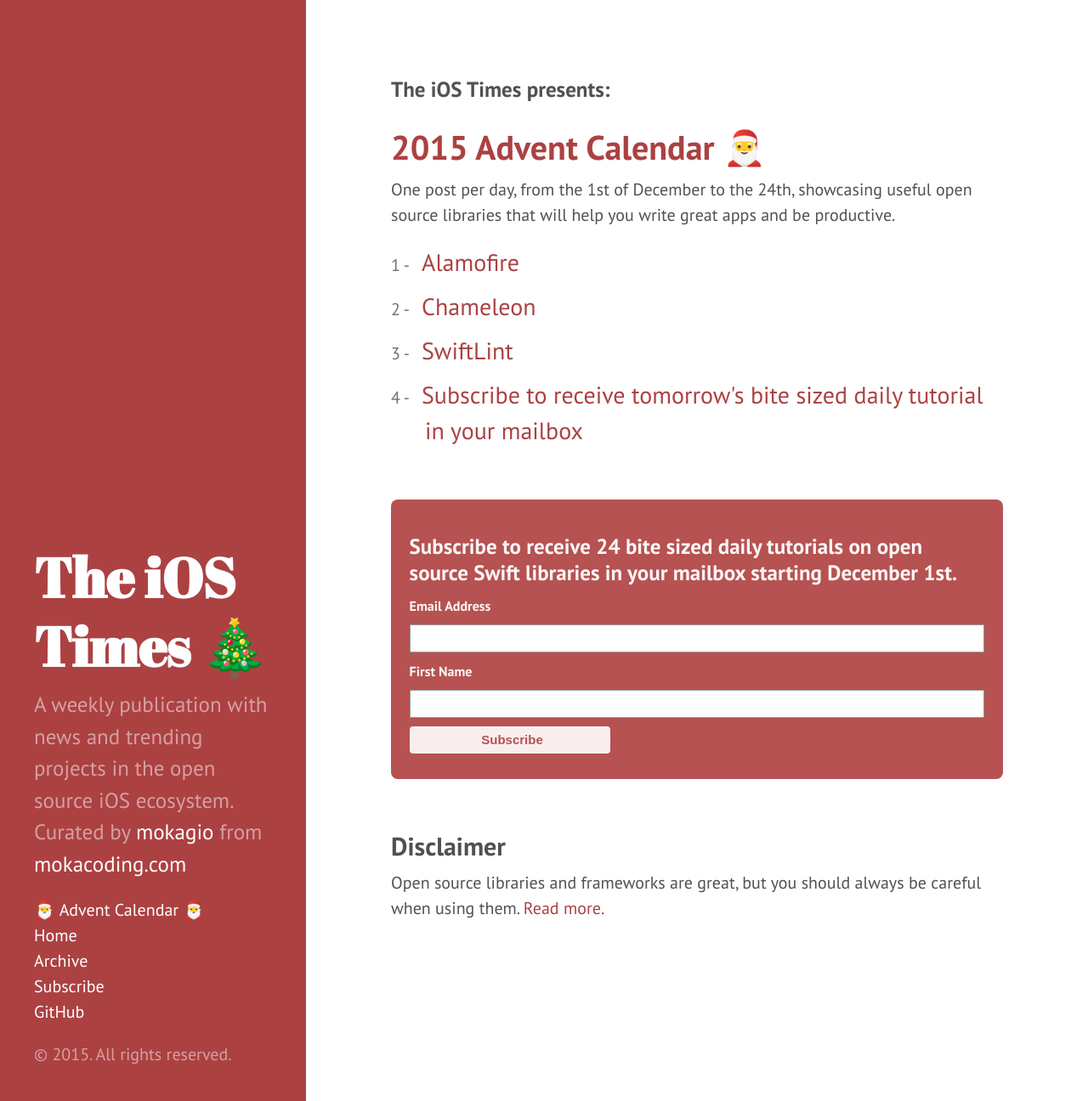
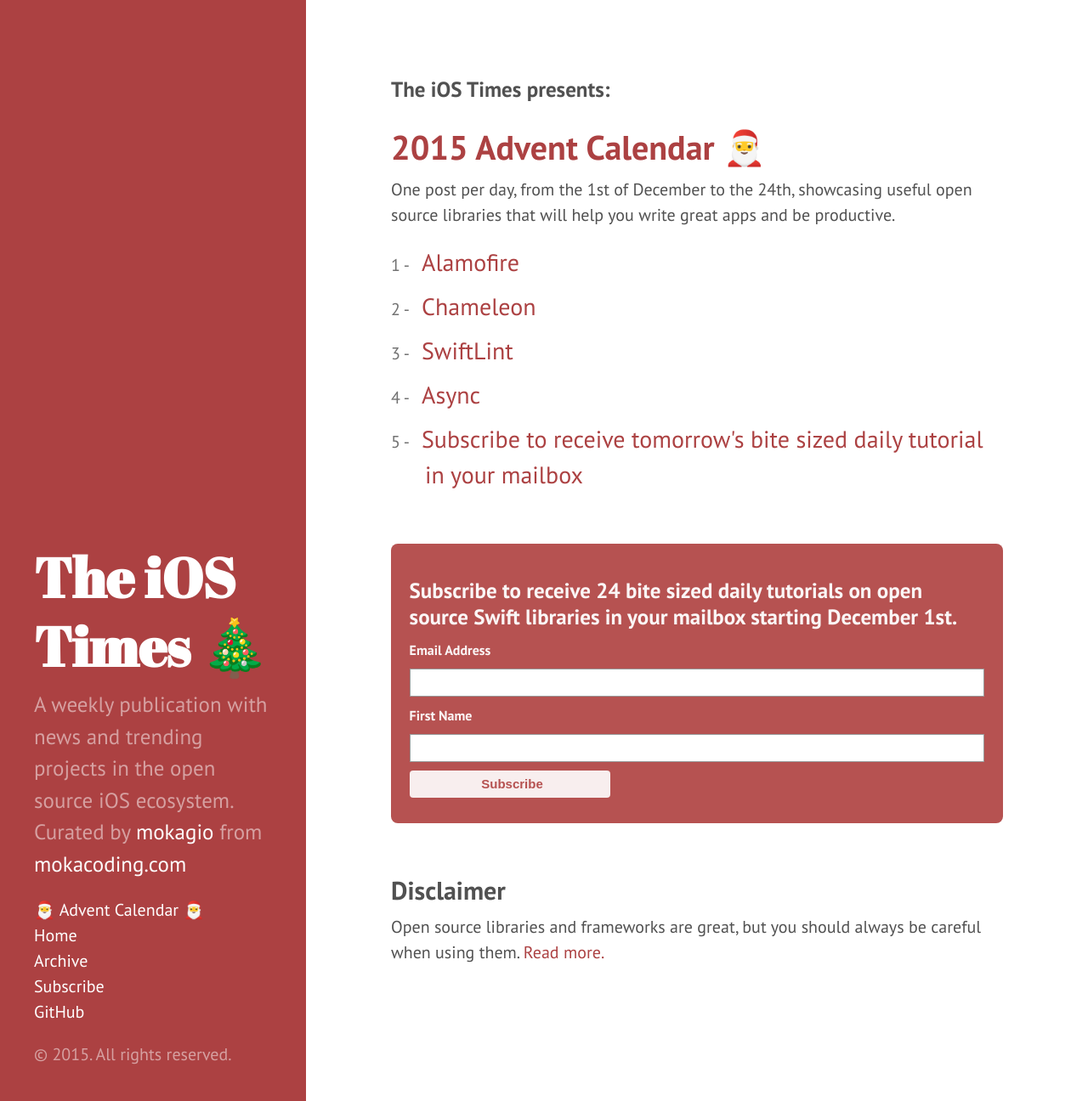
Before and after one commit to mokacoding/the-ios-times, a Jekyll site: the page built from advent-calendar.html, in a window 1280 px wide and 1296 px high. Shown: the whole window at 85% size. Built offline with Jekyll 4.4.1, drawn with Linux system fonts in a browser that asks for light colours; comment, search, counter and statistics services are not loaded.

Commit message:
🎄 Advent Calendar - Day 4 - Async

```diff
--- a/advent-calendar.html
+++ b/advent-calendar.html
@@ -13,6 +13,7 @@
   <li><a href="/advent-calendar/alamofire.html">Alamofire</a></li>
   <li><a href="/advent-calendar/chameleon.html">Chameleon</a></li>
   <li><a href="/advent-calendar/swiftlint.html">SwiftLint</a></li>
+  <li><a href="/advent-calendar/async.html">Async</a></li>
   <li><a href="/advent-calendar-subscribe">Subscribe to receive tomorrow's bite sized daily tutorial in your mailbox</a></li>
 </ol>
 
```
